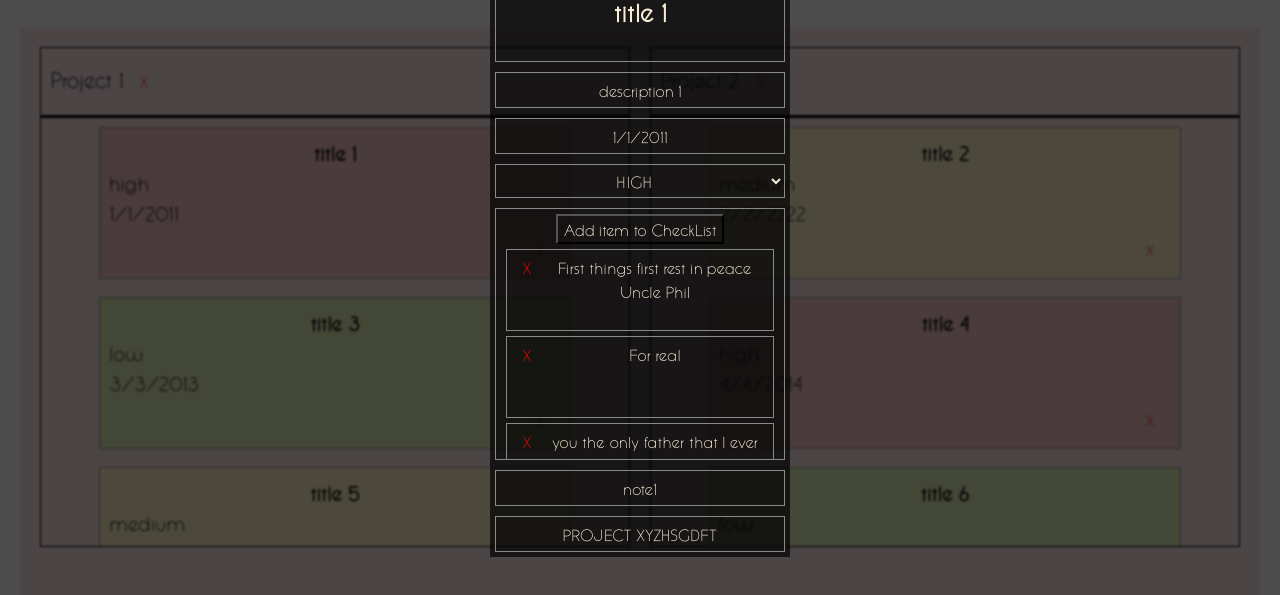
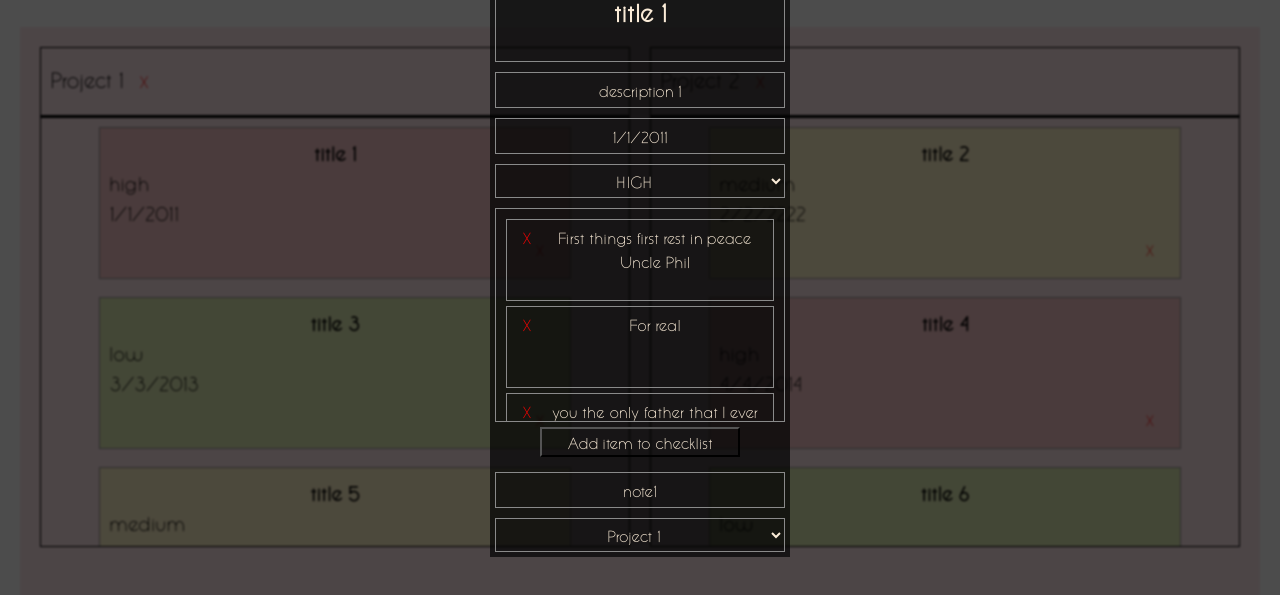
Before and after one commit to Giolii/ToDo, a website built with webpack: page src/index.html in a window 1280 px wide. Both pictures are taken after a click on the element "title 1". Shown: the part 143-738 px from the top of the page. Built offline with nearby package versions, Linux system fonts and the light colour scheme.

Commit message:
App work missed minor bugs

```diff
--- a/src/formsLogic.js
+++ b/src/formsLogic.js
@@ -88,9 +88,6 @@ const closeModal = ()=> {
         checklist:checklist,
         note:note.value,
         project:project,
-        info: function(){
-          return `Title: ${title} Priority:${priority}`
-        }
       }
       resolve(input);
       closeModal()
@@ -102,7 +99,6 @@ const closeModal = ()=> {
       document.getElementById('toDoTitle').value = '';
       document.getElementById('toDoDescription').value = '';
       document.getElementById('toDoDate').value = '';
-      document.getElementById('toDoPriority').value = '';
       document.getElementById('toDoNote').value = '';
       checklist = [];
       document.querySelector('.checkListText').innerHTML = 'Checklist:';
--- a/src/interface.css
+++ b/src/interface.css
@@ -52,6 +52,8 @@ place-content: center ;
     place-content: center;
     cursor: pointer;
     user-select: none;
+    background:transparent;
+    color: antiquewhite;
   }
 
   .toDo-title{
@@ -73,7 +75,7 @@ height: 100px;
     background-color: transparent;
     color: antiquewhite;
   }
-  .itemPriority,.addChecklistItem{
+  .itemPriority{
     background: transparent;
     color: antiquewhite;
     cursor: pointer;
@@ -91,6 +93,15 @@ height: 100px;
   .deleteChecklistItem{
     color: red;
 
+  }
+
+  .addChecklistItem{
+    background: transparent;
+    color: antiquewhite;
+    cursor: pointer;
+    width: 200px;
+    justify-self: center;
+    margin-bottom: 10px;
   }
 
   .oneListContainer{
--- a/src/interface.js
+++ b/src/interface.js
@@ -2,212 +2,282 @@ import './interface.css'
 import { deleteProject,returnProjects,deleteToDo } from "./manageProjects";
 const content = document.querySelector('.content');
 
-//SHow Projects in the homePage
+    //Empty container, Create projects, attach them to the container
     export default function showProjects(projects,container){
         container.innerHTML = '';
-
-//commit on show proj
-        for (let i = 0; i < projects.length; i++) {
-            //Create container
-            const newProject = document.createElement("div")
-            newProject.classList.add(`project`)
-            newProject.dataset.index = i
-            //Add title
-            const newTitle = document.createElement('div')
-            newTitle.classList.add(`project-title`)
-            newTitle.textContent = projects[i].title;
-            newProject.appendChild(newTitle)
-            //Delete Button
-            const deleteButton = document.createElement('button')
-            deleteButton.classList.add(`deleteButton`)
-            deleteButton.textContent = 'X'
-            deleteButton.dataset.index = i
-            newTitle.appendChild(deleteButton)
-            deleteButton.addEventListener('click',()=>{
-                deleteProject(deleteButton.dataset.index)
-                showProjects(returnProjects(),content)
-            })
-            //add ToDos values
-            projects[i].list.forEach((todo,indexJ) => {
-                const newTodo = document.createElement("div")
-                newTodo.classList.add('todo-preview')
-                const newTodoTitle = document.createElement('div')
-                newTodoTitle.classList.add('todo-preview-title')
-                newTodoTitle.dataset.todo = indexJ //Which todo is clicked
-                newTodoTitle.dataset.project = i //Which project is the ToDo clicked
-                newTodoTitle.addEventListener('click',(e)=>{
-                    showToDo(e)
-                })
-                //Preview of the toDo in the main page
-                const newTodoPriority = document.createElement('div')
-                const newTodoDate = document.createElement('div')
-                newTodoTitle.textContent = todo.title
-                newTodoDate.textContent = todo.dueDate
-                //priority color
-                newTodoPriority.textContent = todo.priority
-                newTodo.classList.add(todo.priority)
-                newProject.appendChild(newTodo)
-                newTodo.appendChild(newTodoTitle)
-                newTodo.appendChild(newTodoPriority)
-                newTodo.appendChild(newTodoDate)
-            //Delete ToDos
-                const deleteToDoButton = document.createElement('button')
-            deleteToDoButton.classList.add(`deleteToDo`)
-            deleteToDoButton.textContent = 'X'
-            deleteToDoButton.dataset.index = indexJ
-            newTodo.appendChild(deleteToDoButton)
-            deleteToDoButton.addEventListener('click',()=>{
-                deleteToDo(i,deleteToDoButton.dataset.index)
-                showProjects(returnProjects(),content)
-            }
-            )
-            }
-        );
-        container.appendChild(newProject);
-        }
+    projects.forEach((project,projectIndex)=>{
+        const projectElement = createProjectElement(project,projectIndex)
+        container.appendChild(projectElement)
+    });
     }
 
+    //Create project div, add class and index, append title
+    //and elements of the todo. return the project
+    function createProjectElement(project,projectIndex){
+        const projectElement = document.createElement('div');
+        projectElement.classList.add('project')
+        projectElement.dataset.index = projectIndex
 
+        const projectTitleElement = createProjectTitleElement(project.title,projectIndex)
+        projectElement.appendChild(projectTitleElement)
 
+        project.list.forEach((todo,todoIndex) =>{
+            const todoElement = createTodoElement(todo,projectIndex,todoIndex)
+            projectElement.appendChild(todoElement)
+        });
+        return projectElement;
+    }
+    //Create title and delete button
+    function createProjectTitleElement(title,projectIndex){
+        const titleElement = document.createElement('div');
+        titleElement.classList.add('project-title');
+        titleElement.textContent = title;
 
+        const deleteButton = document.createElement('button');
+        deleteButton.classList.add('deleteButton');
+        deleteButton.textContent = 'X'
+        deleteButton.dataset.index = projectIndex
+        deleteButton.addEventListener('click', handleDeleteProject)
 
+        titleElement.appendChild(deleteButton)
 
+        return titleElement;
+    }
 
+    //Delete project logic
+    function handleDeleteProject(event){
+        const index = event.target.dataset.index
+        deleteProject(index)
+        showProjects(returnProjects(),document.querySelector('.content'))
+    }
+    //Populate project UI with to dos previews
+    function createTodoElement(todo,projectIndex,todoIndex){
+        const todoElement = document.createElement('div');
+        todoElement.classList.add('todo-preview');
 
+        const titleElement = document.createElement('div');
+        titleElement.classList.add('todo-preview-title');
+        titleElement.textContent = todo.title;
+        titleElement.dataset.todo = todoIndex;
+        titleElement.dataset.project = projectIndex;
+        titleElement.addEventListener('click',showToDo)
 
+        const priorityElement = document.createElement('div')
+        priorityElement.textContent = todo.priority
+        todoElement.classList.add(todo.priority)
 
+        const dateElement = document.createElement('div');
+        dateElement.textContent = todo.dueDate;
 
+        const deleteButton = document.createElement('button')
+        deleteButton.classList.add('deleteToDo')
+        deleteButton.textContent = 'X'
+        deleteButton.dataset.projectIndex = projectIndex
+        deleteButton.dataset.todoIndex = todoIndex
+        deleteButton.addEventListener('click', handleDeleteTodo)
 
+        todoElement.appendChild(titleElement);
+        todoElement.appendChild(priorityElement);
+        todoElement.appendChild(dateElement);
+        todoElement.appendChild(deleteButton);
 
+        return todoElement;
+    }
 
+    function handleDeleteTodo(event){
+        const projectIndex = event.target.dataset.projectIndex
+        const todoIndex = event.target.dataset.todoIndex
+        deleteToDo(projectIndex,todoIndex)
+        showProjects(returnProjects(),document.querySelector('.content'))
+    }
 
+    //Open Todo
+    function showToDo(e){
+        const thisProject = e.target.dataset.project
+        const thisToDo = e.target.dataset.todo
 
+        const container = createContainer();
+        const toDoPage = createToDoPage(container)
 
+        populateToDoPage(toDoPage,thisProject,thisToDo,container)
 
+        //Close To do if click outside of the form
+        container.addEventListener('click',(event)=>{
+            if (event.target === container){
+                document.body.removeChild(container)
+            }
+        })
+    }
 
-
-
-
-
-
-
-
-
-
-
-
-
-
-
-
-
-    function showToDo(e){ //When toDo preview is clicked
-        //Build container
+    function createContainer(){
         const container = document.createElement('div')
         container.classList.add('container')
         document.body.appendChild(container)
-        //Remove container on click
-        document.addEventListener('click',(event)=>{
-            if (event.target === container) {
-                document.body.removeChild(container);
-              }
-         })
-        //Fill container with toDo
-        const toDoPage = document.createElement('div')
-        toDoPage.classList.add('toDoPage')
-        container.appendChild(toDoPage)
-        const projects = returnProjects()
+        return container;
+    }
 
-        // Build and fill To Dos divs
-        const projectTodo = projects[e.target.dataset.project].list[e.target.dataset.todo]
-        Object.keys(projectTodo).forEach(key => {
-            if(key === 'info'){return}
-            if(key === 'priority'){
-                const itemPriority = document.createElement('select')
-                itemPriority.classList.add('itemPriority')
-                toDoPage.appendChild(itemPriority)
-                const high = document.createElement('option')
-                high.textContent = 'HIGH'
-                itemPriority.appendChild(high)
-                const medium = document.createElement('option')
-                medium.textContent = 'MEDIUM'
-                itemPriority.appendChild(medium)
-                const low = document.createElement('option')
-                low.textContent = 'LOW'
-                itemPriority.appendChild(low)
-                return;
-            } //Checklist behaviour
-            if(key === 'checklist'){
-                const checklistContainer = document.createElement('div')
-                toDoPage.appendChild(checklistContainer)
-                const addChecklistItem = document.createElement('button')
-                addChecklistItem.classList.add('addChecklistItem')
-                addChecklistItem.textContent = 'Add item to CheckList'
-                checklistContainer.appendChild(addChecklistItem)
+        function createToDoPage(container){
+            const toDoPage = document.createElement('div')
+            toDoPage.classList.add('toDoPage')
+            container.appendChild(toDoPage)
+            return toDoPage;
+        }
 
-                function loadChecklist(){
-                const checklist = projects[e.target.dataset.project].list[e.target.dataset.todo].checklist
-                checklist.forEach((item,index)=>{
-                    const oneListContainer = document.createElement('div')
-                    oneListContainer.classList.add('oneListContainer')
-                    checklistContainer.appendChild(oneListContainer)
-                    const itemList = document.createElement('div')
-                    const deleteItem = document.createElement('div')
-                    deleteItem.textContent = 'X'
-                    deleteItem.classList.add('deleteChecklistItem')
-                    deleteItem.dataset.index = index
-                    itemList.textContent = item
-                    oneListContainer.appendChild(deleteItem)
-                    oneListContainer.appendChild(itemList)
-                    deleteItem.addEventListener('click', ()=> {
-                        checklistContainer.innerHTML = ''
-                        const addChecklistItem = document.createElement('button')
-                        addChecklistItem.classList.add('addChecklistItem')
-                        addChecklistItem.textContent = 'Add item to CheckList'
-                        checklistContainer.appendChild(addChecklistItem)
-                        deleteItemFromList(deleteItem,projectTodo,loadChecklist)
-                })})
-                // return;
+        function populateToDoPage(toDoPage, thisProject,thisToDo,container) {
+            const toDo = returnProjects()[thisProject].list[thisToDo]
+            Object.keys(toDo).forEach(key => {
+                switch(key) {
+                    case 'priority':
+                    createPrioritySelect(toDoPage, toDo);
+                    break;
+                    case 'checklist':
+                    createChecklist(toDoPage, toDo);
+                    break;
+                    case 'projectBelong':
+                    createProjectChoice(toDoPage, toDo,thisProject,thisToDo,container)
+                    break;
+                default:
+                    createDefaultItem(toDoPage,key,toDo);
+                    break;
+                }
+            });}
+
+            function createDefaultItem(toDoPage,key,projectToDo,event){
+                const item = document.createElement('div')
+                item.classList.add(`toDo-${key}`)
+                item.dataset.name = key;
+                item.textContent = projectToDo[key]
+                toDoPage.appendChild(item)
+                makeToDoEditable(item,projectToDo,event)
             }
-            loadChecklist()
-            return;
+
+        // Add project options when todo is opened
+        function createProjectChoice(toDoPage, projectTodo,thisProject,thisToDo,container){
+            const projectContainer = document.createElement('select')
+            projectContainer.classList.add('changeProjectContainer')
+            toDoPage.appendChild(projectContainer)
+            populateProjectsOptions(projectContainer,thisProject)
+            attachProjectChangeListener(projectContainer, projectTodo,thisProject,thisToDo,container)
+        }
+
+        function populateProjectsOptions(projectContainer,thisProject){
+            returnProjects().forEach((project, index) => {
+            const projectOption = document.createElement('option');
+            projectOption.dataset.index = index;
+            projectOption.textContent = project.title;
+            projectContainer.appendChild(projectOption);
+            if(index.toString() === thisProject.toString()){
+                projectOption.selected = true
             }
-            const item = document.createElement('div')
-            item.classList.add(`toDo-${key}`)
-            item.textContent = projects[e.target.dataset.project].list[e.target.dataset.todo][key]
-            console.log(key.value)
-            toDoPage.appendChild(item)
-            makeToDoEditable(item)
+        })}
+
+        function attachProjectChangeListener(projectContainer, projectTodo, thisProject,thisToDo,container){
+            projectContainer.addEventListener('change',(e) => {
+                const projects = returnProjects()
+                //Push toDo in new project
+                projects[e.target.selectedIndex].list.push(projectTodo)
+                //Cancel toDo from old project
+                projects[thisProject].list.splice(thisToDo, 1)
+                showProjects(projects,document.querySelector('.content'))
+                document.body.removeChild(container)
+            })
+        }
+
+        function createPrioritySelect(parent, project) {
+            //Create priority item in the todo Page
+            const select = document.createElement('select');
+            select.classList.add('itemPriority');
+            ['HIGH', 'MEDIUM', 'LOW'].forEach(level => {
+                const option = document.createElement('option');
+                option.textContent = level;
+                if (level.toLowerCase() === project.priority) {
+                    option.selected = true;
+                }
+                select.appendChild(option);
+            });
+            parent.appendChild(select);
+            //Save selection on project object
+            select.addEventListener('change', (e)=>{
+                project.priority = e.target.value.toLowerCase()
+                showProjects(returnProjects(),document.querySelector('.content'))
+            })
+
+        }
+
+
+    function createChecklist(parent,projectTodo){
+        const checklistContainer = document.createElement('div')
+        parent.appendChild(checklistContainer)
+
+        const addChecklistItemButton = document.createElement('button')
+        addChecklistItemButton.classList.add('addChecklistItem')
+        addChecklistItemButton.textContent = 'Add item to checklist'
+        parent.appendChild(addChecklistItemButton)
+
+        addChecklistItemButton.addEventListener('click',() => {
+            const itemText = prompt('Enter checklist item:')
+            if (itemText.trim()){
+                projectTodo.checklist.push(itemText)
+                updateChecklist(checklistContainer,projectTodo)
+            }
+        })
+        updateChecklist(checklistContainer,projectTodo)
+    }
+
+    function updateChecklist(container,projectToDo){
+        container.innerHTML = ''
+
+        projectToDo.checklist.forEach((item,index)=>{
+            const itemContainer = document.createElement('div')
+            itemContainer.classList.add('oneListContainer')
+
+            const itemDiv = document.createElement('div')
+            itemDiv.textContent = item
+
+            const deleteButton = document.createElement('div')
+            deleteButton.textContent = 'X'
+            deleteButton.classList.add('deleteChecklistItem')
+            deleteButton.dataset.index = index
+            deleteButton.addEventListener('click', () =>{
+                projectToDo.checklist.splice(index, 1)
+                updateChecklist(container,projectToDo)
+            })
+            itemContainer.appendChild(deleteButton)
+            itemContainer.appendChild(itemDiv)
+            container.appendChild(itemContainer)
         })
     }
 
-    function makeToDoEditable(item){
-        item.addEventListener('click', (e) => {
-            if (item.querySelector('input')) return;
+    function makeToDoEditable(item,project,event){
+        item.addEventListener('click',()=>{
+            if(item.querySelector('input'))return;
+
             const input = document.createElement('input')
             input.type = 'text'
             input.value = item.textContent
-            // input.classList.add
             item.textContent = ''
             item.appendChild(input)
             input.focus()
-
-            const saveChanges =()=>{
-                item.textContent = input.value
-                input.remove()
-            }
-
             input.addEventListener('keydown', (e) =>{
-                if(e.key === 'Enter') { saveChanges()}
+                if (e.key === 'Enter') saveChanges(item,input,project,event);
             })
 
-            input.addEventListener('blur', saveChanges);
-
+            input.addEventListener('blur',()=> saveChanges(item,input,project))
         })
     }
 
-    function deleteItemFromList(item,projectToDo,loadFunction){
-
-        projectToDo.checklist.splice(item,1)
-        loadFunction()
-    }
+    function saveChanges(item, input, project) {
+        //Interface chang
+        item.textContent = input.value;
+        input.remove();
+        //Object change
+        Object.keys(project).forEach(key => {
+            if ((key === 'checklist') ||
+            (key === 'priority') ||
+            (key === 'projectBelong')) return
+            if (key === item.dataset.name){
+                project[key] = item.textContent
+            }
+        })
+        showProjects(returnProjects(),document.querySelector('.content'))
+}
--- a/src/manageProjects.js
+++ b/src/manageProjects.js
@@ -16,7 +16,6 @@
     export function returnProjects(){
         return projects;
     }
-
     //push todo to project
     export function moveToDo(toDo,project){//to review: didnt cancel from the previous project
         for (let i = 0; i < projects.length; i++) {
@@ -34,7 +33,6 @@
         projects[projectIndex].list.splice(toDoIndex, 1)
         }
 
-
     export function displayToDo(project){
         for (let i = 0; i < projects.length; i++) {
             if(projects[i].title === project){
@@ -42,7 +40,6 @@
             }
         }
     }
-
     // function editToDo(toDo){}
 
     export function defaultProject(){
--- a/src/toDoFactory.js
+++ b/src/toDoFactory.js
@@ -7,8 +7,5 @@ export default function createToDo(title,description,dueDate,priority,checklist,
         checklist:checklist,
         note:note,
         projectBelong:projectBelong,
-        info: function(){
-            return `Title: ${title} Priority:${priority}`
         }
     }
-}
--- a/webpack.dev.js
+++ b/webpack.dev.js
@@ -9,7 +9,7 @@ module.exports = merge(common, {
   devServer: {
     static: path.join(__dirname, 'dist'),
     // static: './dist',
-    hot: true,
+    // hot: true,
     watchFiles: ["src/*.html", "src/*.css","src/*.js"],
     // open:true,
     // compress:true,
```
